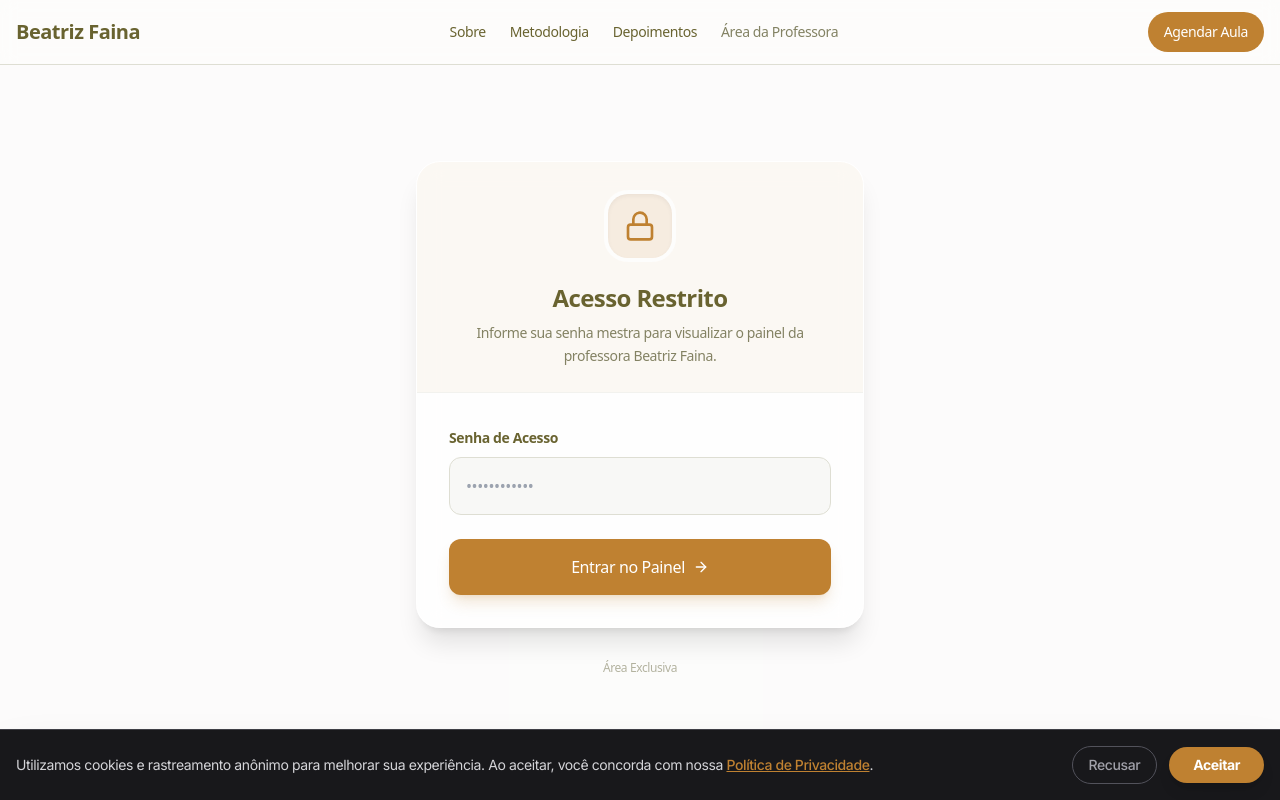
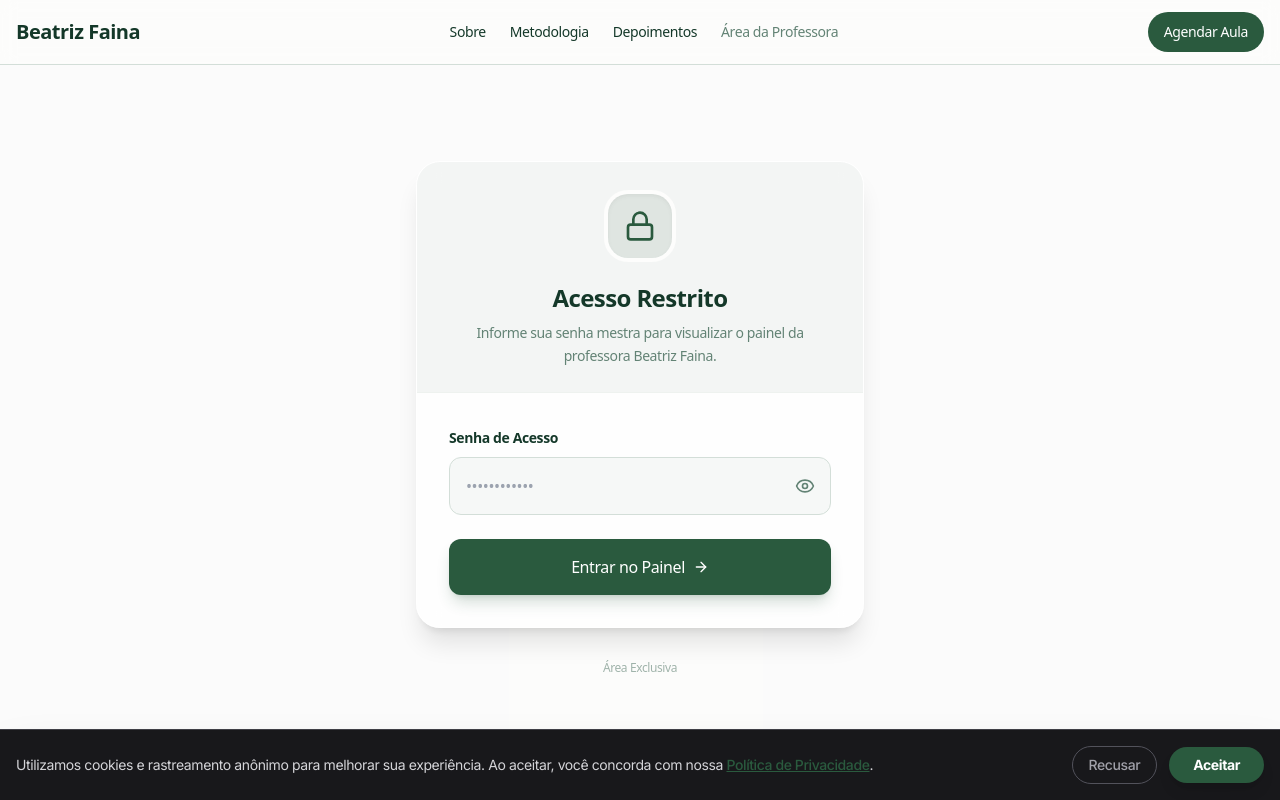
Before and after one commit to julooch/beatriz-music-app, a Next.js app: page /admin in a window 1280 px wide. Built offline with nearby package versions, Linux system fonts and the light colour scheme.

Commit message:
feat: UX/UI improvements (colors, title, auth toggle, schedule validation)

```diff
--- a/app/admin/page.tsx
+++ b/app/admin/page.tsx
@@ -3,13 +3,14 @@
 import { useState } from "react"
 import { loginAction } from "@/app/actions/auth"
 import { Button } from "@/components/ui/button"
-import { Lock, ArrowRight } from "lucide-react"
+import { Lock, ArrowRight, Eye, EyeOff } from "lucide-react"
 import Header from "@/components/layout/Header"
 
 export default function AdminLogin() {
     const [password, setPassword] = useState("")
     const [error, setError] = useState("")
     const [loading, setLoading] = useState(false)
+    const [showPassword, setShowPassword] = useState(false)
 
     const handleSubmit = async (e: React.FormEvent) => {
         e.preventDefault()
@@ -51,15 +52,25 @@ export default function AdminLogin() {
                                 <label className="text-sm font-semibold text-foreground">
                                     Senha de Acesso
                                 </label>
+                                <div className="relative">
                                     <input
-                                    type="password"
+                                        type={showPassword ? "text" : "password"}
                                         value={password}
                                         onChange={(e) => setPassword(e.target.value)}
-                                    className="w-full p-4 rounded-xl border border-input bg-muted/50 focus:bg-background focus:ring-2 focus:ring-primary/20 focus:border-primary transition-all outline-none"
+                                        className="w-full p-4 pr-12 rounded-xl border border-input bg-muted/50 focus:bg-background focus:ring-2 focus:ring-primary/20 focus:border-primary transition-all outline-none"
                                         placeholder="••••••••••••"
                                         disabled={loading}
                                         required
                                     />
+                                    <button
+                                        type="button"
+                                        onClick={() => setShowPassword(!showPassword)}
+                                        className="absolute right-4 top-1/2 -translate-y-1/2 text-muted-foreground hover:text-foreground transition-colors"
+                                        tabIndex={-1}
+                                    >
+                                        {showPassword ? <EyeOff className="h-5 w-5" /> : <Eye className="h-5 w-5" />}
+                                    </button>
+                                </div>
                             </div>
 
                             {error && (
--- a/app/admin/painel/page.tsx
+++ b/app/admin/painel/page.tsx
@@ -70,6 +70,20 @@ export default function AdminDashboard() {
             fetchData() // refresh lists
         } catch (err) {
             alert("Erro ao atualizar status.")
+        }
+    }
+
+    const handleDeleteSchedule = async (id: string) => {
+        if (!confirm("Tem certeza que deseja excluir permanentemente este agendamento?")) return;
+        try {
+            await fetch("/api/admin", {
+                method: "DELETE",
+                headers: { "Content-Type": "application/json" },
+                body: JSON.stringify({ id })
+            })
+            fetchData()
+        } catch (err) {
+            alert("Erro ao excluir agendamento.")
         }
     }
 
@@ -177,7 +191,7 @@ export default function AdminDashboard() {
                             <p className="font-bold text-lg">Você tem {metrics.pendingSchedules} agendamento{metrics.pendingSchedules > 1 ? "s" : ""} pendente{metrics.pendingSchedules > 1 ? "s" : ""}</p>
                         </div>
                         <Button variant="secondary" size="sm" className="bg-white text-orange-600 hover:bg-orange-50" onClick={() => {
-                            window.scrollBy({ top: 800, behavior: 'smooth' });
+                            document.getElementById('schedules-section')?.scrollIntoView({ behavior: 'smooth' });
                         }}>
                             Revisar agora
                         </Button>
@@ -322,7 +336,7 @@ export default function AdminDashboard() {
                 </section>
 
                 {/* Schedules Section */}
-                <section>
+                <section id="schedules-section">
                     <div className="flex items-center gap-2 mb-6">
                         <Users className="h-6 w-6 text-primary" />
                         <h2 className="text-2xl font-bold">Solicitações de Agendamento</h2>
@@ -391,6 +405,16 @@ export default function AdminDashboard() {
                                         >
                                             <MessageCircle className="mr-2 h-4 w-4" /> Bate-papo (WhatsApp)
                                         </Button>
+
+                                        {schedule.status === "REJECTED" && (
+                                            <Button
+                                                variant="outline"
+                                                onClick={() => handleDeleteSchedule(schedule.id)}
+                                                className="w-full text-red-600 border-red-200 hover:bg-red-50 hover:text-red-700 mt-2 font-medium shadow-sm"
+                                            >
+                                                <Trash2 className="mr-2 h-4 w-4" /> Excluir Agendamento
+                                            </Button>
+                                        )}
                                     </div>
                                 </div>
                             ))
--- a/app/agendamento/page.tsx
+++ b/app/agendamento/page.tsx
@@ -59,6 +59,24 @@ export default function Agendamento() {
 
     const handleSubmit = async (e: React.FormEvent) => {
         e.preventDefault()
+
+        if (formData.name.trim().length < 8 || /\d/.test(formData.name)) {
+            alert("Por favor, insira um nome completo com no mínimo 8 caracteres e sem números.")
+            return
+        }
+
+        const emailRegex = /^[^\s@]+@[^\s@]+\.[^\s@]+$/
+        if (!emailRegex.test(formData.email)) {
+            alert("Por favor, insira um e-mail válido.")
+            return
+        }
+
+        const phoneDigits = formData.phone.replace(/\D/g, '')
+        if (phoneDigits.length < 10 || phoneDigits.length > 15) {
+            alert("Por favor, insira um número de celular/WhatsApp válido (com DDD).")
+            return
+        }
+
         setLoading(true)
 
         try {
--- a/app/api/admin/route.ts
+++ b/app/api/admin/route.ts
@@ -40,3 +40,21 @@ export async function PATCH(req: NextRequest) {
         return NextResponse.json({ error: error.message }, { status: 500 })
     }
 }
+
+export async function DELETE(req: NextRequest) {
+    try {
+        const { id } = await req.json()
+
+        if (!id) {
+            return NextResponse.json({ error: "Missing id" }, { status: 400 })
+        }
+
+        await prisma.schedule.delete({
+            where: { id }
+        })
+
+        return NextResponse.json({ success: true })
+    } catch (error: any) {
+        return NextResponse.json({ error: error.message }, { status: 500 })
+    }
+}
--- a/app/globals.css
+++ b/app/globals.css
@@ -5,32 +5,32 @@
 @layer base {
   :root {
     --background: 34 20% 99%;
-    --foreground: 54 37% 30%;
+    --foreground: 155 47% 15%; /* #143829 - Dark green */
 
     --card: 0 0% 100%;
-    --card-foreground: 54 37% 30%;
+    --card-foreground: 155 47% 15%;
 
     --popover: 0 0% 100%;
-    --popover-foreground: 54 37% 30%;
+    --popover-foreground: 155 47% 15%;
 
-    --primary: 34 59% 47%;
+    --primary: 145 36% 26%; /* #2B5B3F - Hunter green */
     --primary-foreground: 0 0% 100%;
 
-    --secondary: 23 56% 71%;
-    --secondary-foreground: 54 37% 30%;
+    --secondary: 34 82% 55%; /* #E9972D - Carrot orange */
+    --secondary-foreground: 155 47% 15%;
 
-    --muted: 58 14% 94%;
-    --muted-foreground: 58 14% 45%;
+    --muted: 145 14% 94%;
+    --muted-foreground: 155 14% 45%;
 
-    --accent: 20 51% 36%;
+    --accent: 19 76% 44%; /* #C4501B - Sinopia */
     --accent-foreground: 0 0% 100%;
 
-    --destructive: 0 84% 60%;
+    --destructive: 12 71% 37%; /* #A0361B - Rufous */
     --destructive-foreground: 0 0% 100%;
 
-    --border: 58 14% 85%;
-    --input: 58 14% 85%;
-    --ring: 34 59% 47%;
+    --border: 145 14% 85%;
+    --input: 145 14% 85%;
+    --ring: 145 36% 26%;
 
     --radius: 1.5rem;
   }
--- a/app/layout.tsx
+++ b/app/layout.tsx
@@ -7,7 +7,7 @@ import CookieConsent from '@/components/CookieConsent'
 const inter = Inter({ subsets: ['latin'] })
 
 export const metadata: Metadata = {
-    title: 'Beatriz Faina | Aulas de Canto e Música',
+    title: 'Bia Faina',
     description: 'Descubra sua verdadeira voz. Aulas de canto online e presenciais com metodologia personalizada.',
 }
 
```
Lines whose indentation alone changed are shown as unchanged.
